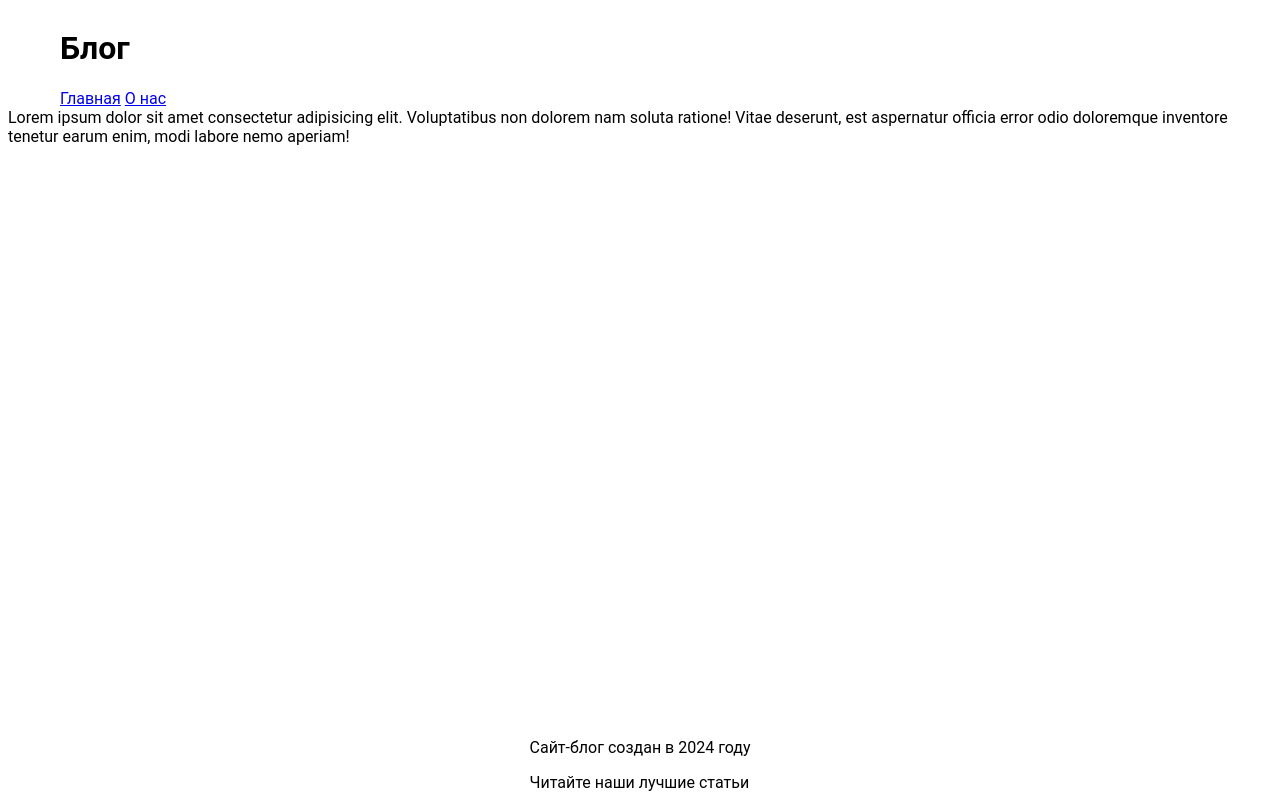
After one commit to frontier-star/Network-Application-Development-Course-2, a Django app: page /articles/about/ in a window 1280 px wide. The commit adds this page. Run offline with Django 4.2, Linux system fonts and the light colour scheme.

Commit message:
part 2
Добавление статики, создание страницы "О нас", frontend "Главная"

```diff
--- a/myfirst/myfirst/apps/articles/urls.py
+++ b/myfirst/myfirst/apps/articles/urls.py
@@ -6,5 +6,6 @@ app_name = 'articles'
 urlpatterns = [
     path('', views.index, name = 'index'),
     path('<int:article_id>/', views.detail, name = 'detail'),
+    path('about/', views.about, name='about'),
     path('<int:article_id>/leave_comment', views.leave_comment, name = 'leave_comment'),
 ]
--- a/myfirst/myfirst/apps/articles/views.py
+++ b/myfirst/myfirst/apps/articles/views.py
@@ -17,6 +17,9 @@ def detail(request, article_id):
 
     return render(request, 'articles/detail.html', {'article': a, 'latest_comments_list': latest_comments_list})
 
+def about(request):
+    return render(request, 'articles/about.html')
+
 def leave_comment(request, article_id):
     try:
         a = Article.objects.get( id = article_id )
--- /dev/null
+++ b/myfirst/myfirst/static/css/style.css
@@ -0,0 +1,26 @@
+.page-body {
+    color: black;
+    font-family: Roboto, Arial, sans-serif;
+    min-height: 100%;
+    display: grid;
+    grid-template-rows: min-content 1fr min-content;
+    min-width: 1160px;
+}
+
+.container {
+    max-width: 1160px;
+    margin-left: auto;
+    margin-right: auto;
+    padding-left: 20px;
+    padding-right: 20px;
+}
+
+img {
+    max-width: 100%;
+    height: auto;
+    display: block;
+}
+
+.page {
+    height: 100%;
+}
--- /dev/null
+++ b/myfirst/myfirst/templates/articles/about.html
@@ -0,0 +1,24 @@
+{% extends 'base.html' %}
+{% load static %}
+{% block title %}Последние статьи{% endblock %}
+
+{% block content %}
+<header class="header">
+    <div class="container">
+        <h1 class="main_title">Блог</h1>
+        <nav class="navigation">
+            <a class="nav-link" href="{% url 'articles:index' %}">Главная</a>
+            <a class="nav-link" href="{% url 'articles:about' %}">О нас</a>
+        </nav>
+    </div>
+</header>
+
+<main class="main-content">
+	Lorem ipsum dolor sit amet consectetur adipisicing elit. Voluptatibus non dolorem nam soluta ratione! Vitae deserunt, est aspernatur officia error odio doloremque inventore tenetur earum enim, modi labore nemo aperiam!
+</main>
+
+<footer class="footer container">
+    <p>Сайт-блог создан в 2024 году</p>
+    <p>Читайте наши лучшие статьи</p>
+</footer>
+{% endblock %}
--- a/myfirst/myfirst/templates/base.html
+++ b/myfirst/myfirst/templates/base.html
@@ -1,13 +1,15 @@
 <!DOCTYPE html>
-<html lang="en">
+{% load static %}
+<html class="page" lang="ru">
 
 <head>
 	<meta charset="UTF-8">
 	<meta name="viewport" content="width=device-width, initial-scale=1.0">
 	<title>{% block title %}Мой сайт{% endblock %}</title>
+	<link rel="stylesheet" type="text/css" href="{% static 'css/style.css' %}">
 </head>
 
-<body>
+<body class="page-body">
 
 	{% block content %}{% endblock %}
 
```
Also changed, not shown: myfirst/myfirst/apps/articles/static/css/style.css (added, +63 -0 lines), myfirst/myfirst/static/style.css (deleted, +0 -29 lines), myfirst/myfirst/templates/articles/list.html (+24 -7 lines), myfirst/db.sqlite3, myfirst/myfirst/apps/articles/static/images/article_image.jpg (added), myfirst/myfirst/static/images/article_image.jpg (added).
